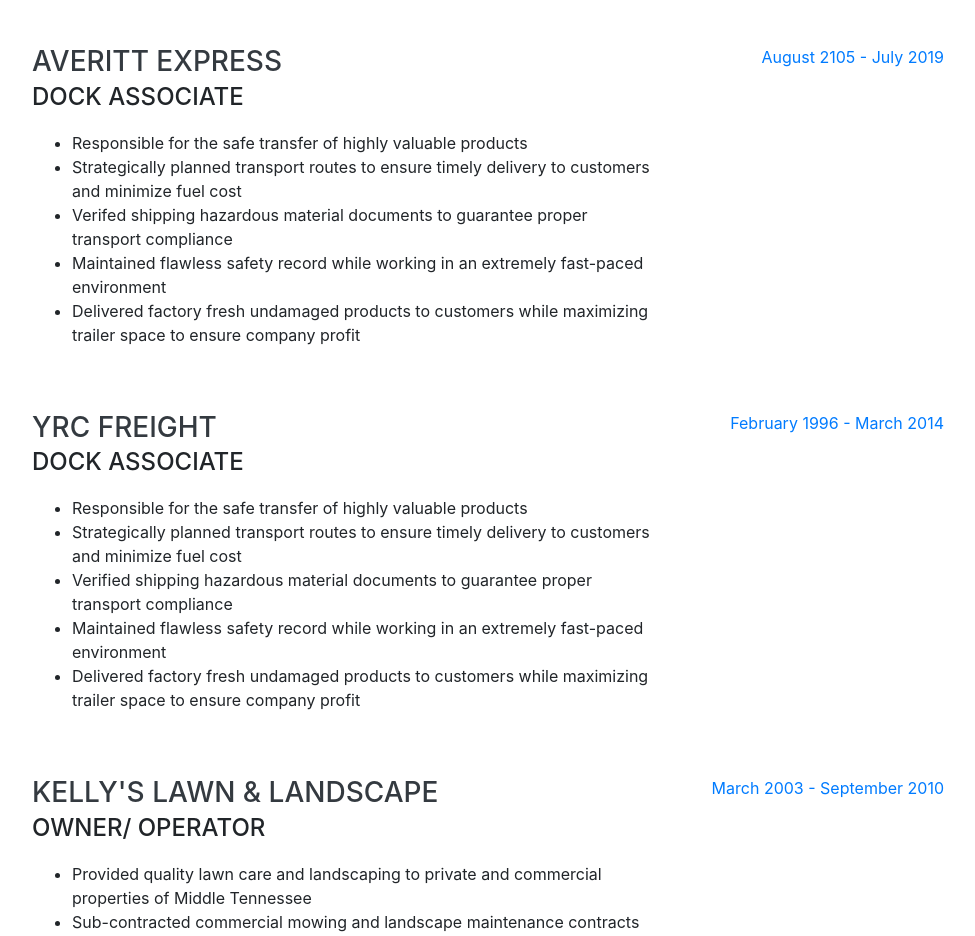
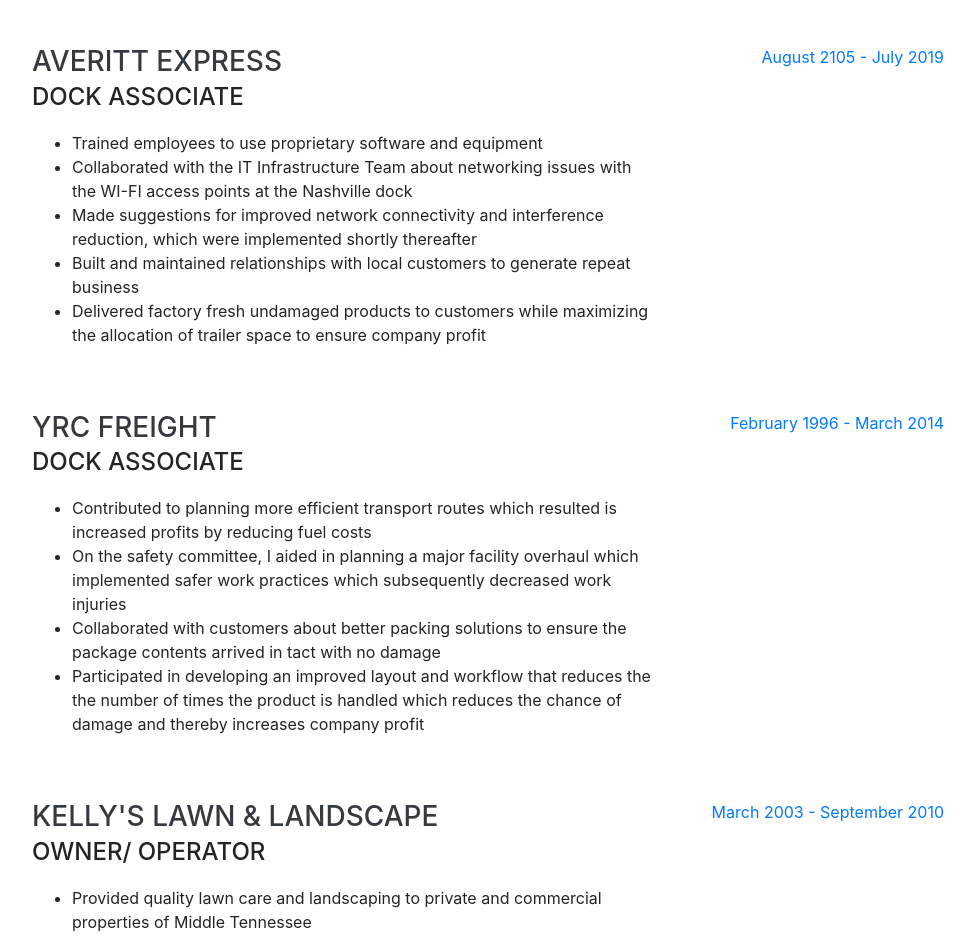
Before and after one commit to kellycoles/kellycoles.github.io, a website with bundled scripts: page index.html in a window 1280 px wide. Shown: the part 1328-2264 px from the top of the page, without its empty margins (288-1263 px from the left). Built offline with nearby package versions, Linux system fonts and the light colour scheme; a web font is replaced by a local one.

Commit message:
changed resume and read me

```diff
--- a/index.html
+++ b/index.html
@@ -131,11 +131,15 @@
             <h3 class="mb-0">Averitt Express</h3>
             <div class="subheading mb-3">Dock Associate</div>
             <ul>
-              <li>Responsible for the safe transfer of highly valuable products </li>
-              <li>Strategically planned transport routes to ensure timely delivery to customers and minimize fuel cost</li>
-              <li>Verifed shipping hazardous material documents to guarantee proper transport compliance</li>
-              <li>Maintained flawless safety record while working in an extremely fast-paced environment</li>
-              <li>Delivered factory fresh undamaged products to customers while maximizing trailer space to
+              <li>Trained employees to use proprietary software and equipment </li>
+              <li>Collaborated with the IT Infrastructure Team about
+                networking issues with the WI-FI access points at the Nashville dock
+              </li>
+              <li>Made suggestions for improved network connectivity and interference reduction, which were implemented
+                shortly thereafter</li>
+              <li>Built and maintained relationships with local customers to generate repeat business</li>
+              <li>Delivered factory fresh undamaged products to customers while maximizing the allocation of trailer
+                space to
                 ensure company profit
               </li>
             </ul>
@@ -150,13 +154,15 @@
             <h3 class="mb-0">YRC Freight</h3>
             <div class="subheading mb-3">Dock Associate</div>
             <ul>
-              <li>Responsible for the safe transfer of highly valuable products </li>
-              <li>Strategically planned transport routes to ensure timely delivery to customers and minimize fuel cost</li>
-              <li>Verified shipping hazardous material documents to guarantee proper transport compliance</li>
-              <li>Maintained flawless safety record while working in an extremely fast-paced environment</li>
-              <li>Delivered factory fresh undamaged products to customers while maximizing trailer space to
-                ensure company profit
+              <li> Contributed to planning more efficient transport routes which resulted is increased profits by
+                reducing fuel costs </li>
+              <li>On the safety committee, I aided in planning a major facility overhaul which implemented safer work
+                practices which subsequently decreased work injuries
               </li>
+              <li>Collaborated with customers about better packing solutions to ensure the package contents arrived in
+                tact with no damage</li>
+              <li>Participated in developing an improved layout and workflow that reduces the the number of times the
+                product is handled which reduces the chance of damage and thereby increases company profit </li>
             </ul>
           </div>
           <div class="resume-date text-md-right">
```
Also changed, not shown: README.md, 1 other file.
